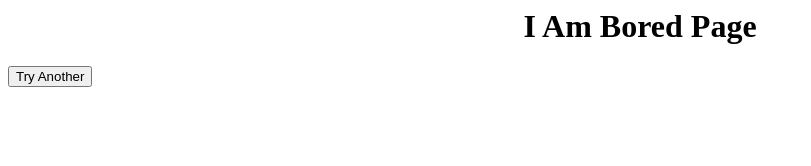
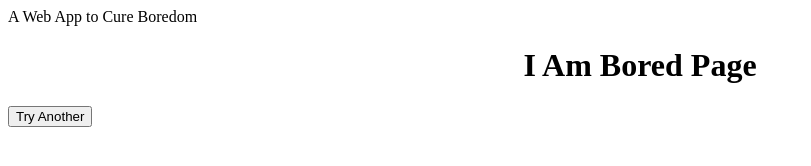
Before and after one commit to albchi/iambored, a plain HTML site: page bored.html in a window 1280 px wide. Shown: the whole page, without its empty margins (0-811 px from the left). Drawn offline with Linux system fonts and the light colour scheme; no server answers.

Commit message:
added header

```diff
--- a/bored.html
+++ b/bored.html
@@ -1,5 +1,7 @@
 <header>
+   <p> A Web App to Cure Boredom </p>
 </header>
+
 <body>
 
    <h1> <center> I Am Bored Page</center>  </h1>
```
